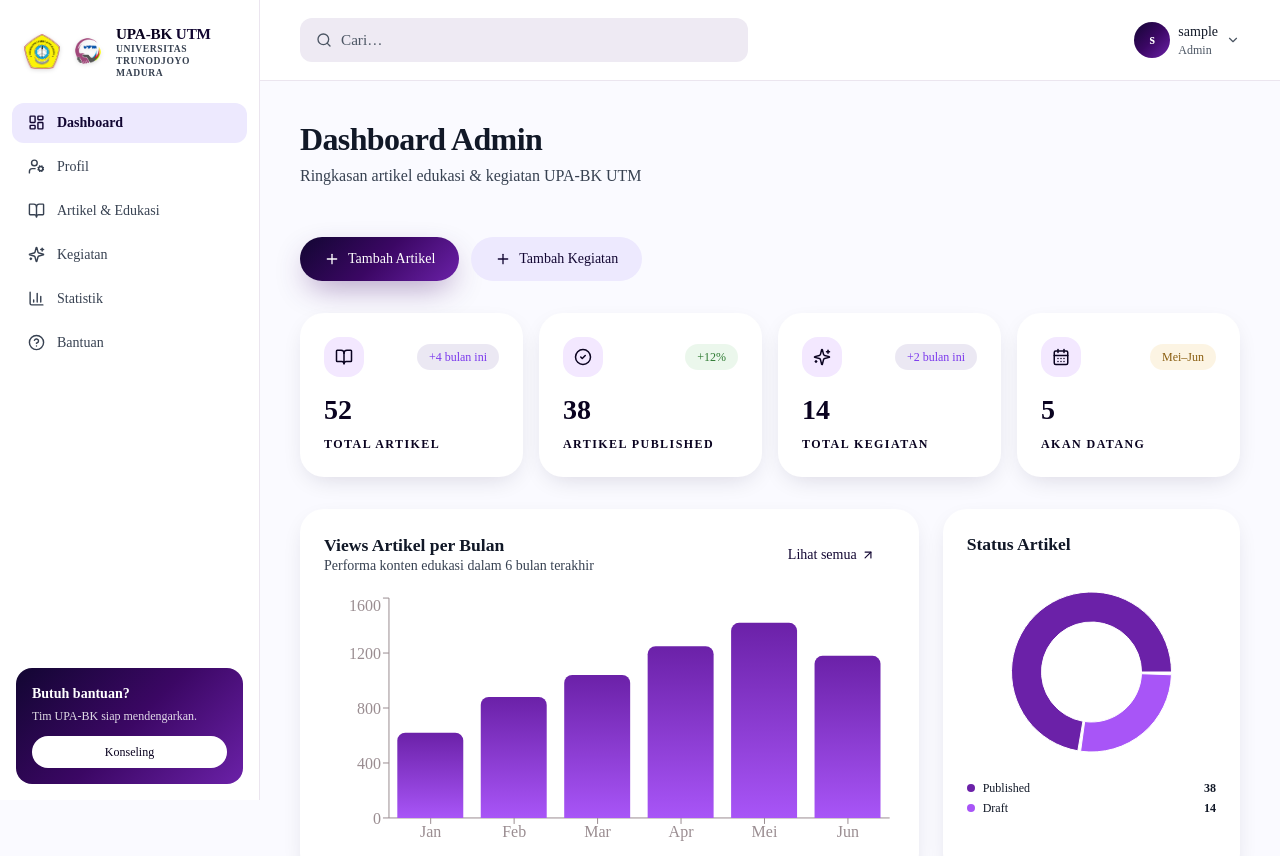
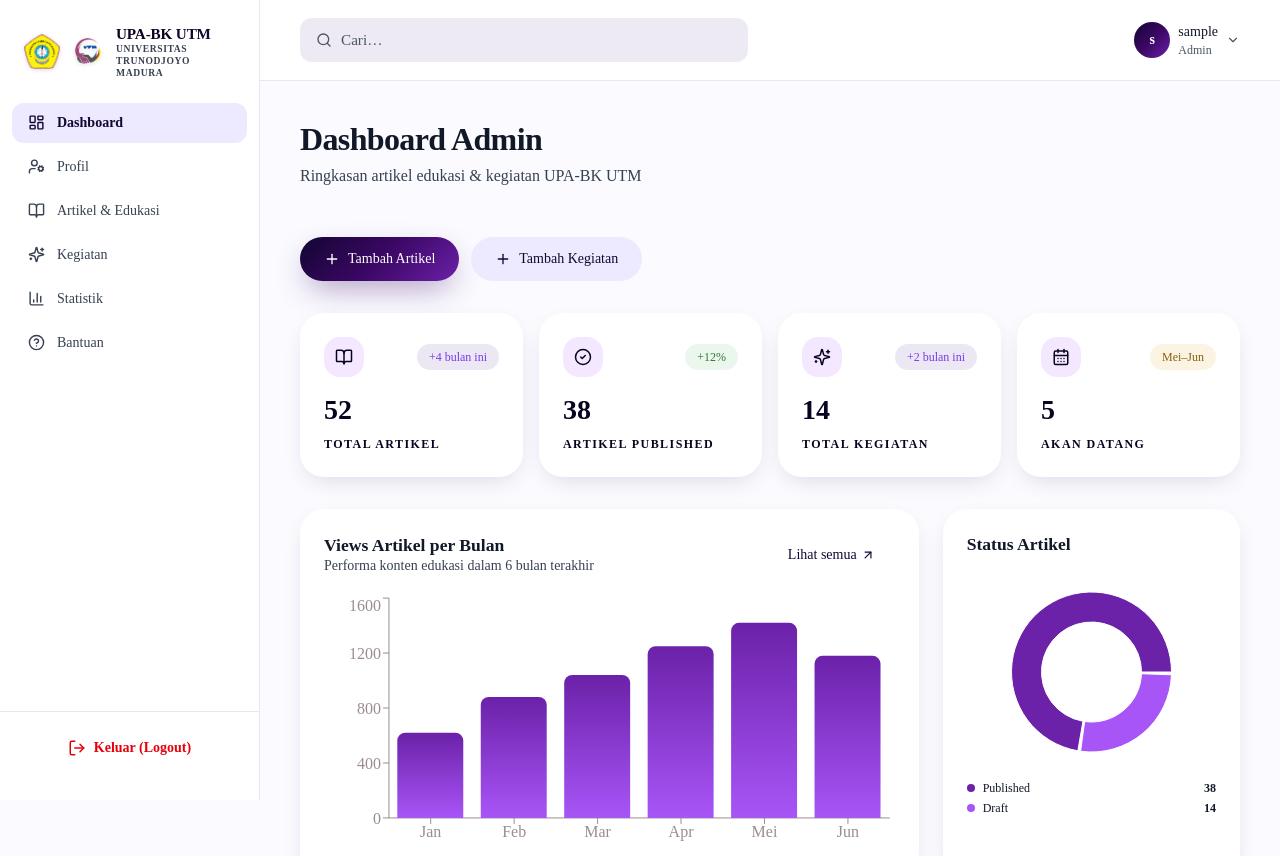
Before and after one commit to Renoslendra/project-upabkutm, a React (Vite) app in the folder frontend/: page /admin in a window 1280 px wide. Shown: the top 856 px of the page. Built offline with nearby package versions, Linux system fonts and the light colour scheme; sample sign-in values are in the browser's storage.

Commit message:
tombol logout dan route guard pada admin

```diff
--- a/frontend/src/app/components/DashboardLayout.tsx
+++ b/frontend/src/app/components/DashboardLayout.tsx
@@ -1,6 +1,6 @@
 import { useState, useEffect, ReactNode } from 'react'; // 1. Tambahkan useEffect di sini
-import { NavLink, Link, useLocation } from 'react-router';
-import { Bell, Menu, X, Search, ChevronDown } from 'lucide-react';
+import { NavLink, Link, useLocation, useNavigate } from 'react-router';
+import { Bell, Menu, X, Search, ChevronDown,LogOut } from 'lucide-react';
 import { Logo } from './Logo';
 
 export interface NavItem {
@@ -20,6 +20,20 @@ export function DashboardLayout({
 
   // 3. Tambahkan State dan useEffect untuk membaca nama dari localStorage
   const [adminName, setAdminName] = useState("Admin UPA-BK");
+
+  const navigate = useNavigate(); // <-- Tambahkan ini
+
+  const handleLogout = () => {
+    const confirmLogout = window.confirm("Apakah Anda yakin ingin keluar dari Dashboard?");
+    if (confirmLogout) {
+      // 1. Hapus kunci dan nama dari memori browser
+      localStorage.removeItem("token");
+      localStorage.removeItem("adminName");
+
+      // 2. Tendang kembali ke halaman login
+      navigate("/admin-rahasia"); // Sesuaikan URL login kamu jika berbeda
+    }
+  };
 
   useEffect(() => {
     const storedName = localStorage.getItem("adminName");
@@ -53,10 +67,14 @@ export function DashboardLayout({
             );
           })}
         </nav>
-        <div className="p-4 m-4 rounded-2xl" style={{ background: 'var(--primary-gradient)', color: 'white' }}>
-          <div className="text-sm" style={{ fontWeight: 600 }}>Butuh bantuan?</div>
-          <div className="text-xs mt-1" style={{ color: 'rgba(255,255,255,0.85)' }}>Tim UPA-BK siap mendengarkan.</div>
-          <Link to="/booking" className="block mt-3 text-center py-2 rounded-full text-xs" style={{ background: 'white', color: 'var(--primary-dark)', fontWeight: 500 }}>Konseling</Link>
+        <div className="p-4 mt-auto mb-4 border-t" style={{ borderColor: 'var(--border)' }}>
+          <button
+            onClick={handleLogout}
+            className="w-full flex items-center justify-center gap-2 px-4 py-2.5 rounded-xl text-sm font-semibold text-red-600 hover:bg-red-50 transition-colors"
+          >
+            <LogOut size={18} />
+            Keluar (Logout)
+          </button>
         </div>
       </aside>
       {open && <div className="lg:hidden fixed inset-0 bg-[rgba(30,16,51,0.4)] z-30" onClick={() => setOpen(false)} />}
--- /dev/null
+++ b/frontend/src/app/components/ProtectedRoute.tsx
@@ -0,0 +1,14 @@
+import { Navigate, Outlet } from 'react-router';
+
+export default function ProtectedRoute() {
+  // 1. Cek apakah ada token di localStorage
+  const token = localStorage.getItem("token");
+
+  // 2. Jika token TIDAK ADA, langsung arahkan (tendang) ke halaman login
+  if (!token) {
+    return <Navigate to="/admin-rahasia" replace />;
+  }
+
+  // 3. Jika token ADA, izinkan akses ke halaman admin (Outlet merender komponen anak)
+  return <Outlet />;
+}
--- a/frontend/src/app/routes.ts
+++ b/frontend/src/app/routes.ts
@@ -1,5 +1,6 @@
 import { createBrowserRouter } from 'react-router';
 import { Layout } from './components/Layout';
+import ProtectedRoute from './components/ProtectedRoute'
 import Beranda from './pages/Beranda';
 import Tentang from './pages/Tentang';
 import VisiMisi from './pages/VisiMisi';
@@ -30,6 +31,7 @@ export const router = createBrowserRouter([
     path: '/',
     Component: Layout,
     children: [
+      // RUTE PUBLIK
       { index: true, Component: Beranda },
       { path: 'tentang', Component: Tentang },
       { path: 'visi-misi', Component: VisiMisi },
@@ -46,13 +48,21 @@ export const router = createBrowserRouter([
       { path: 'dokumen/sop-konseling', Component: SopKonseling },
       { path: 'universitas', Component: Universitas },
       { path: 'statistik/prodi', Component: StatistikProdi },
-      { path: 'admin', Component: AdminDashboard },
-      { path: 'admin/artikel', Component: AdminArtikel },
-      { path: 'admin/kegiatan', Component: AdminKegiatan },
-      { path: 'admin/statistik', Component: AdminStatistik },
-      { path: 'admin/bantuan', Component: AdminBantuan },
-      { path: 'admin/profil', Component: AdminProfil },
       { path: 'evaluasi', Component: Evaluasi },
+
+      // === RUTE ADMIN (Wajib Login)
+      {
+        Component: ProtectedRoute, // Jadikan ProtectedRoute sebagai pembungkus
+        children: [
+          { path: 'admin', Component: AdminDashboard },
+          { path: 'admin/artikel', Component: AdminArtikel },
+          { path: 'admin/kegiatan', Component: AdminKegiatan },
+          { path: 'admin/statistik', Component: AdminStatistik },
+          { path: 'admin/bantuan', Component: AdminBantuan },
+          { path: 'admin/profil', Component: AdminProfil },
+        ],
+      },
+
       { path: '*', Component: NotFound },
     ],
   },
```
